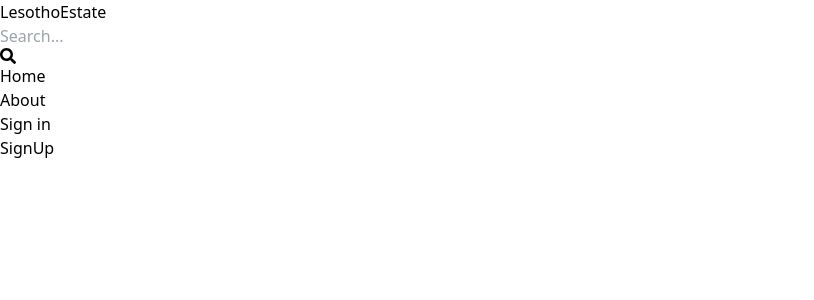
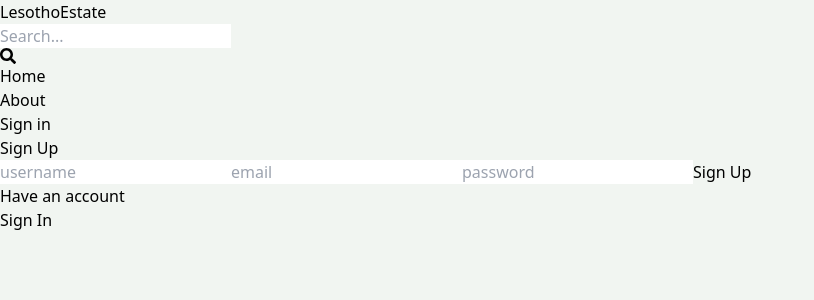
Before and after one commit to Mosuhli-Coder/real-estate-full-stack, a React (Vite) app in the folder client/: page /sign-up in a window 1280 px wide. Shown: the top 300 px of the page, without its empty margins (0-814 px from the left). Built offline with nearby package versions, Linux system fonts and the light colour scheme.

Commit message:
complet sign up page ui

```diff
--- a/client/src/index.css
+++ b/client/src/index.css
@@ -1,3 +1,7 @@
 @tailwind base;
 @tailwind components;
 @tailwind utilities;
+
+body{
+ background-color: rgb(241, 245, 241);
+}
--- a/client/src/pages/SignUp.jsx
+++ b/client/src/pages/SignUp.jsx
@@ -1,7 +1,21 @@
-import React from 'react'
+import { Link } from "react-router-dom";
 
 export default function SignUp() {
   return (
-    <div>SignUp</div>
-  )
+    <div className="p-3 max-w-lg mx-auto" >
+      <h1 className="text-3xl text-center font-semibold my-7">Sign Up</h1>
+      <form className="flex flex-col gap-4">
+        <input type="text" placeholder="username" className="border p-3 rounded-lg" id='username' />
+        <input type="email" placeholder="email" className="border p-3 rounded-lg" id="email"/>
+        <input type="password" placeholder="password" className="border p-3 rounded-lg" id='password' />
+      <button className="bg-slate-700 text-white p-3 rounded-lg uppercase hover:opacity-95 disabled:opacity-80">Sign Up</button>
+      </form>
+      <div className="flex gap-2 mt-5">
+        <p>Have an account</p>
+        <Link to={"/sign-in"}>
+        <span className="text-blue-700">Sign In</span>
+        </Link>
+      </div>
+    </div>
+  );
 }
```
